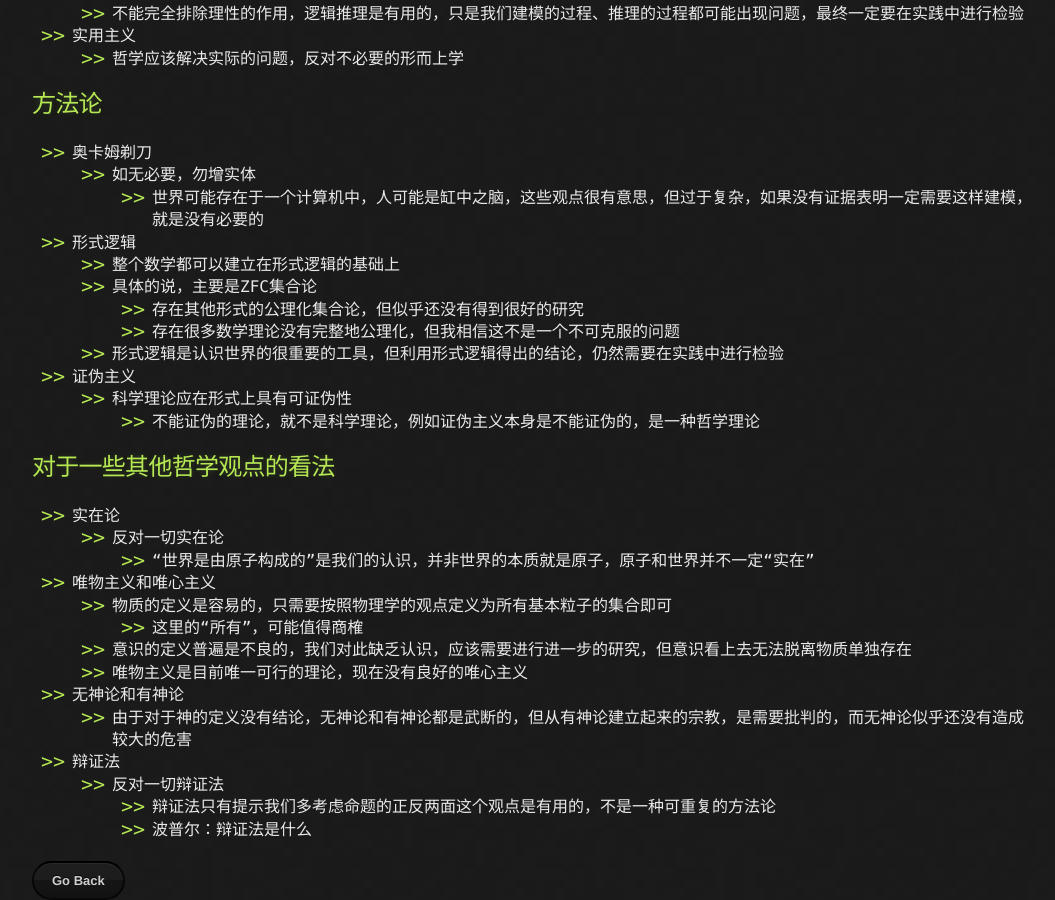
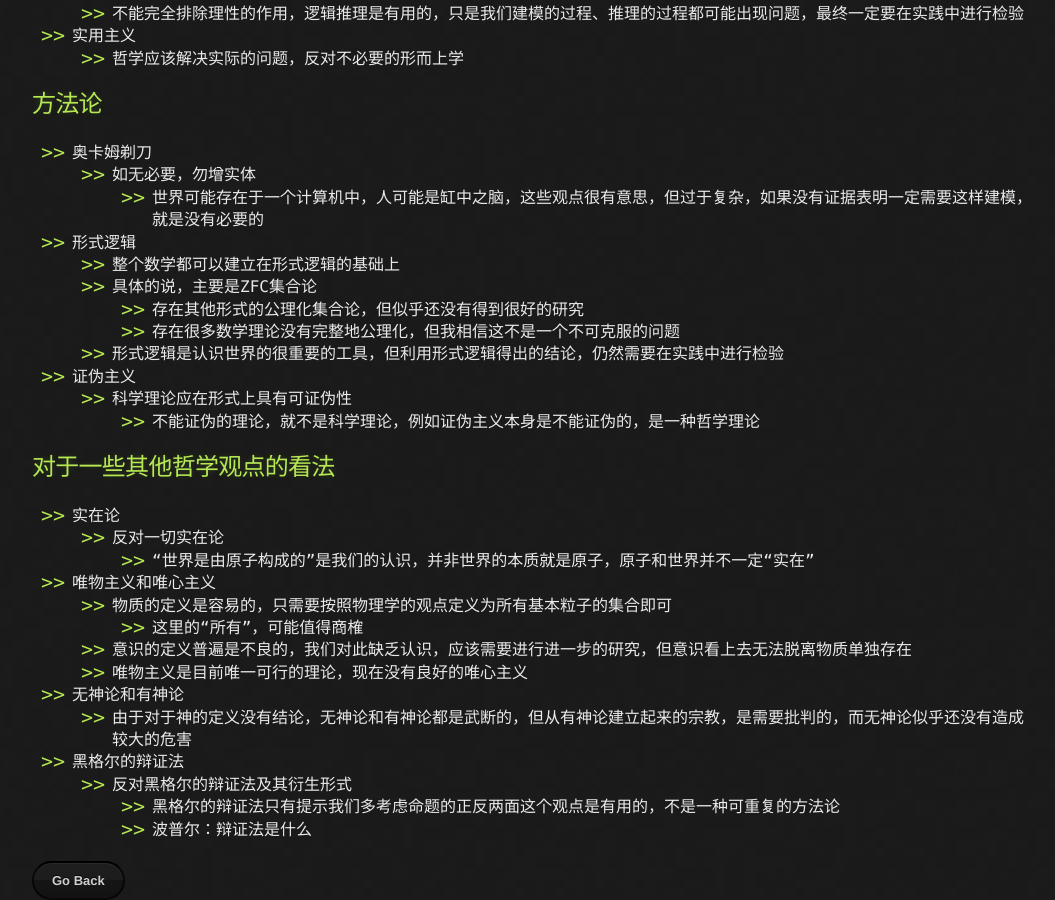
Before and after one commit to IanusInferus/ianusinferus.github.io, a Jekyll site: the page built from posts/202305/20230526_philosophy.md, in a window 1280 px wide and 900 px high, scrolled down 677 px. Shown: the whole window, without its empty margins (108-1163 px from the left). Built offline with Jekyll 4.4.1, drawn with Linux system fonts in a browser that asks for light colours; comment, search, counter and statistics services are not loaded.

Commit message:
将“辩证法”修正为“黑格尔的辩证法”

```diff
--- a/posts/202305/20230526_philosophy.md
+++ b/posts/202305/20230526_philosophy.md
@@ -50,7 +50,7 @@ Ianus Inferus
     * 唯物主义是目前唯一可行的理论，现在没有良好的唯心主义
 * 无神论和有神论
     * 由于对于神的定义没有结论，无神论和有神论都是武断的，但从有神论建立起来的宗教，是需要批判的，而无神论似乎还没有造成较大的危害
-* 辩证法
-    * 反对一切辩证法
-        * 辩证法只有提示我们多考虑命题的正反两面这个观点是有用的，不是一种可重复的方法论
+* 黑格尔的辩证法
+    * 反对黑格尔的辩证法及其衍生形式
+        * 黑格尔的辩证法只有提示我们多考虑命题的正反两面这个观点是有用的，不是一种可重复的方法论
         * 波普尔：辩证法是什么
```
